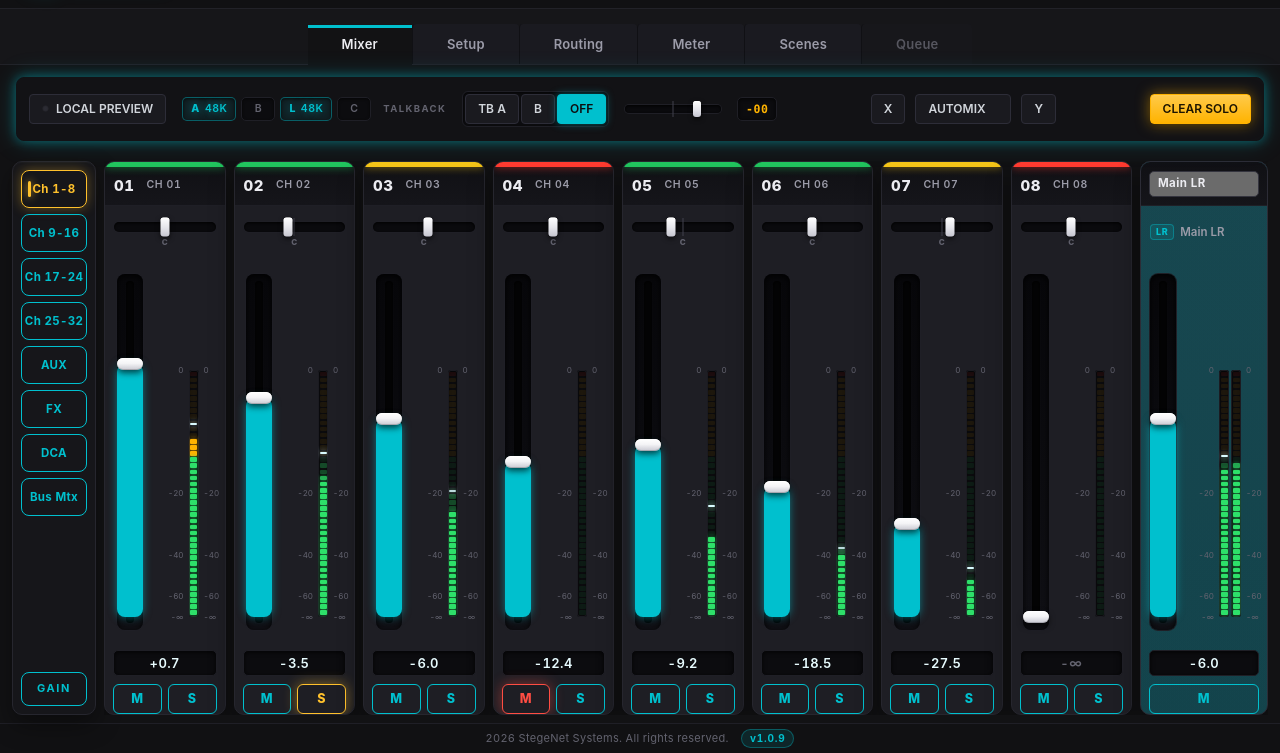
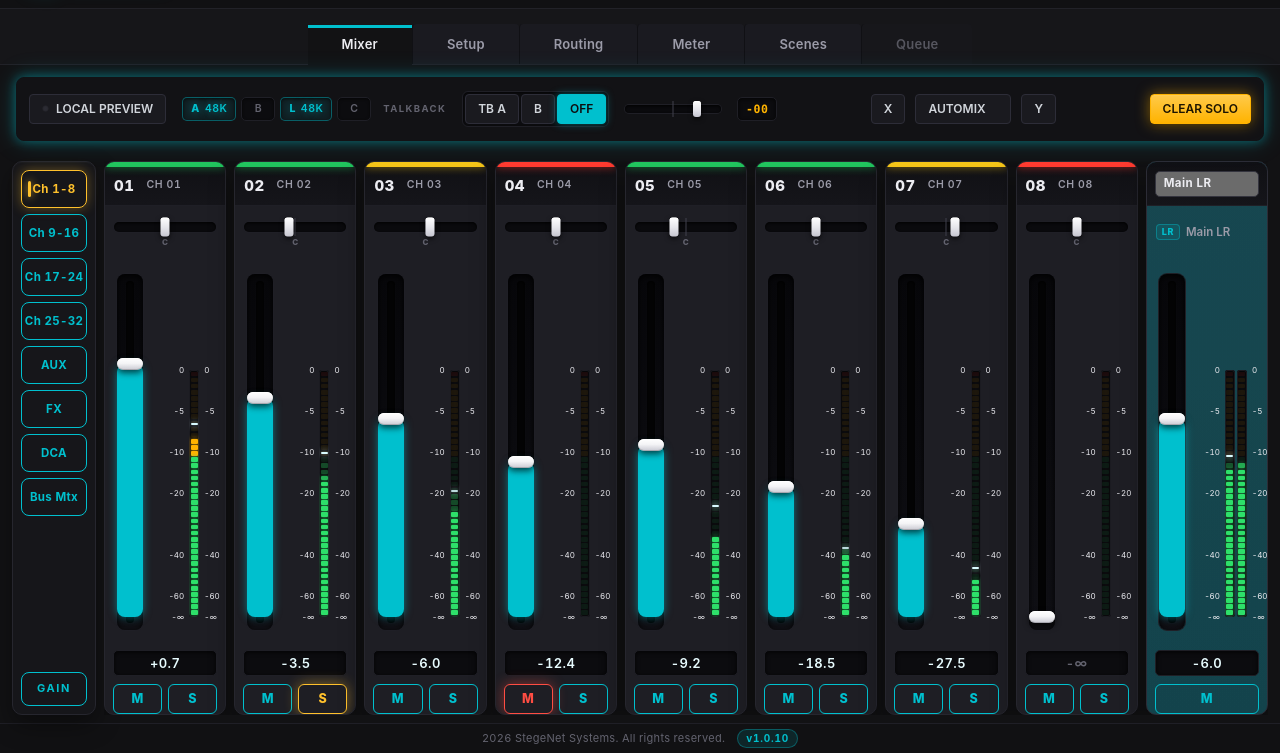
Before and after one commit to appsdeboutique/CueDesk, a plain HTML site: page index.html in a window 1280 px wide. Shown: the part 47-800 px from the top of the page. Drawn offline with Linux system fonts and the light colour scheme.

Commit message:
v1.0.10 - escalas en blanco con +5/-5/-10; master al mismo ancho con escala

```diff
--- a/css/strips.css
+++ b/css/strips.css
@@ -15,11 +15,10 @@
   overflow-y: hidden;
 }
 
+/* display: contents hace que las 8 tiras y el master sean hijos directos del
+   rack: el reparto es idéntico (9 columnas iguales) y con gaps uniformes. */
 .channels {
-  display: flex;
-  gap: 8px;
-  flex: 1;
-  min-width: 0;
+  display: contents;
 }
 
 .strip {
@@ -250,7 +249,7 @@
   transform: translateY(50%);
   font-size: 8.5px;
   line-height: 1;
-  color: var(--text-faint);
+  color: var(--text);
   font-variant-numeric: tabular-nums;
   white-space: nowrap;
 }
@@ -590,7 +589,7 @@
   transform: translateY(50%);
   font-size: 8.5px;
   line-height: 1;
-  color: var(--text-faint);
+  color: var(--text);
   font-variant-numeric: tabular-nums;
   white-space: nowrap;
 }
@@ -603,12 +602,19 @@
    -------------------------------------------------------------------------- */
 
 .strip--master {
-  flex: 0 0 clamp(120px, 10vw, 152px);
+  /* Igual ancho que los canales (el rack reparte 9 columnas); el master tiene
+     una columna extra de vúmetro, compensada con escalas algo más estrechas. */
   /* Capa cian #00C0CE al 25 % sobre el degradado base */
   background:
     linear-gradient(0deg, rgba(0, 192, 206, 0.25), rgba(0, 192, 206, 0.25)),
     linear-gradient(180deg, #1f1f26, #1a1a20);
   border-color: #2c2c36;
+}
+
+/* El master tiene dos columnas de vúmetro (una más que un canal): se estrechan
+   un poco sus escalas para ceder ancho a la columna del fader y su escala. */
+.strip--master .meter-scale {
+  width: 14px;
 }
 
 .strip--master .strip__display {
--- a/index.html
+++ b/index.html
@@ -239,9 +239,10 @@
 
             <!-- CONTENEDOR FLEX PARA UNIR VÚMETROS Y FADER EN PARALELO -->
             <div class="strip__core">
-              <div class="fader" data-slider="vertical" data-role="fader"
+              <div class="fader fader--scale" data-slider="vertical" data-role="fader"
                    data-osc-path="/main/st/mix/fader" data-osc-address="/main/st/mix/fader"
                    data-osc-type="f" aria-label="Nivel master">
+                <div class="fader__scale" aria-hidden="true"></div>
                 <div class="fader__track">
                   <div class="fader__travel"><span class="fader__cap"></span></div>
                 </div>
@@ -352,7 +353,7 @@
     <!-- ================================ FOOTER ============================ -->
     <footer class="footer">
       <p>2026 StegeNet Systems. All rights reserved.</p>
-      <span class="footer__version" title="CueDesk · versión de la interfaz">v1.0.9</span>
+      <span class="footer__version" title="CueDesk · versión de la interfaz">v1.0.10</span>
     </footer>
   </div>
 
--- a/js/meters.js
+++ b/js/meters.js
@@ -20,6 +20,8 @@
   /** Escala impresa a los lados: recorrido de -∞ (base) a 0 dB (tope). */
   const SCALE = [
     { db: 0, label: "0" },
+    { db: -5, label: "-5" },
+    { db: -10, label: "-10" },
     { db: -20, label: "-20" },
     { db: -40, label: "-40" },
     { db: -60, label: "-60" },
--- a/js/mixer.js
+++ b/js/mixer.js
@@ -355,7 +355,10 @@
      etiqueta en la escala del vúmetro. */
   const FADER_SCALE_MIX = [
     { db: 10, label: "+10" },
+    { db: 5, label: "+5" },
     { db: 0, label: "0" },
+    { db: -5, label: "-5" },
+    { db: -10, label: "-10" },
     { db: -20, label: "-20" },
     { db: -40, label: "-40" },
     { db: -60, label: "-60" },
@@ -675,6 +678,8 @@
 
   function wireMaster() {
     const faderEl = masterEl.querySelector('[data-role="fader"]');
+    const scaleEl = masterEl.querySelector(".fader__scale");
+    if (scaleEl) scaleEl.innerHTML = faderScaleHTML(null);
     masterSlider = Controls.mount(faderEl, {
       path: masterPaths(masterTarget).fader,
       type: "f",
```
Also changed, not shown: CHANGELOG.md.
